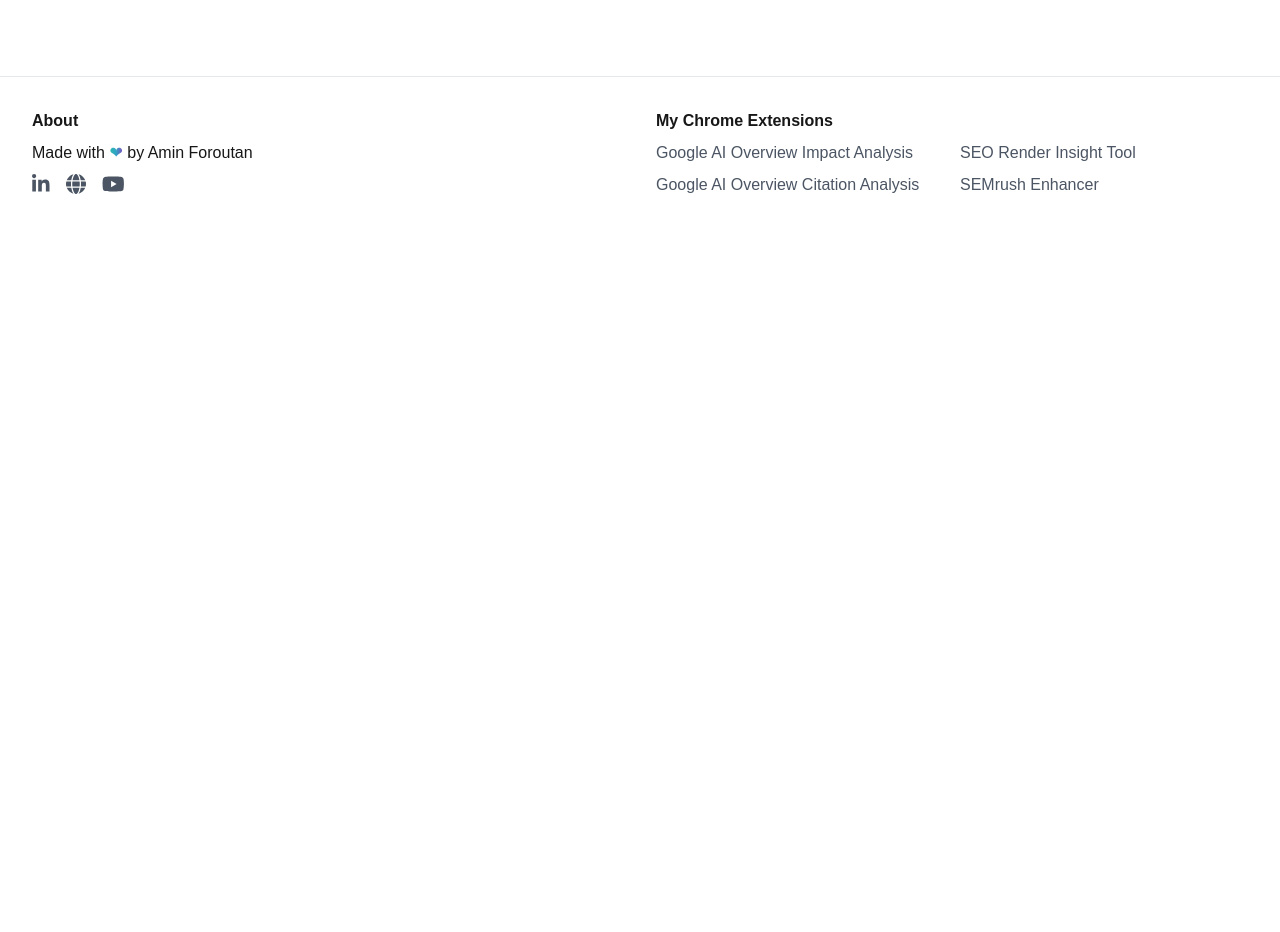
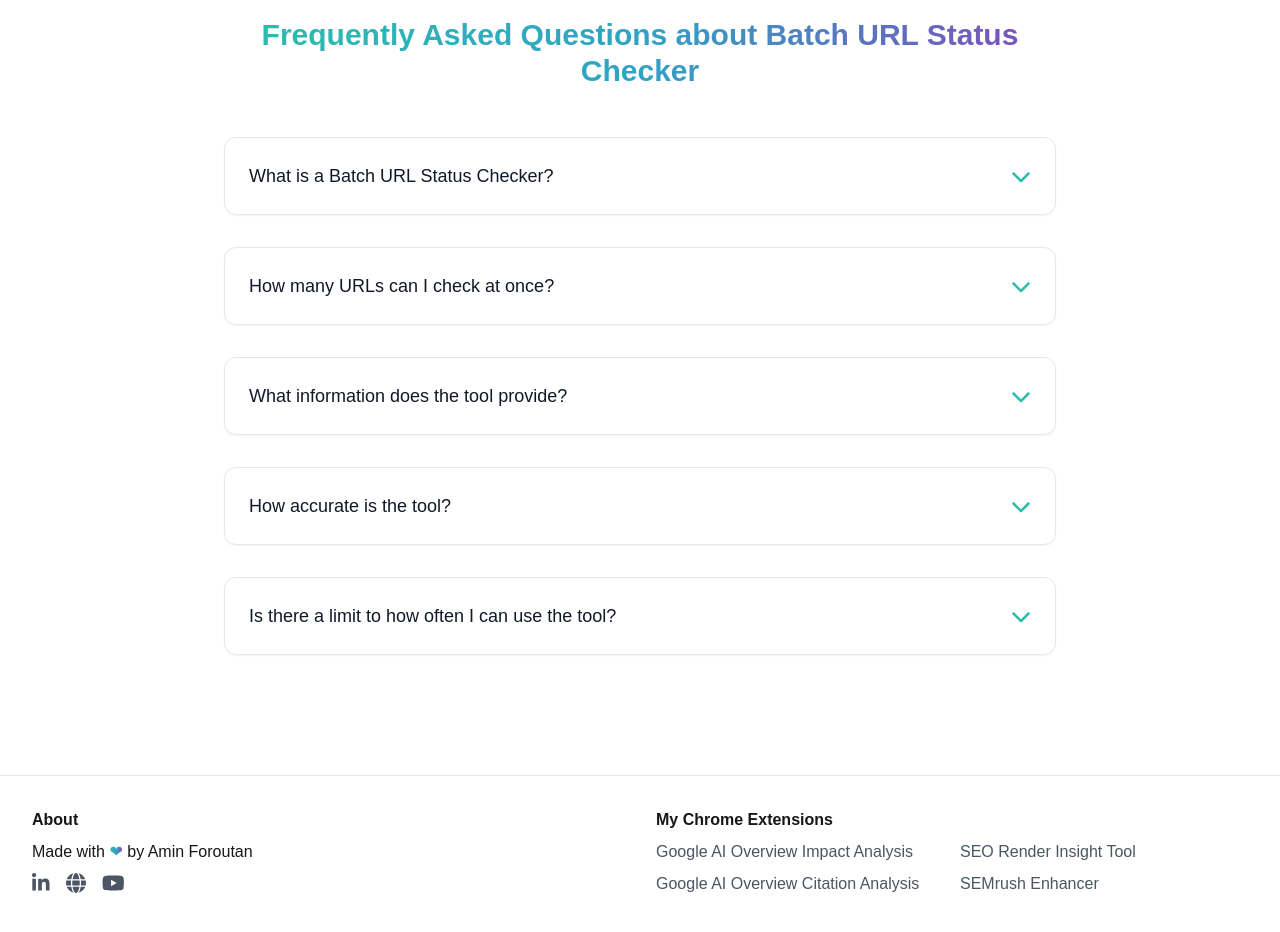
Before and after one commit to AminForou/seo-platform-frontend, a Next.js app: page /tool in a window 1280 px wide. Shown: the part 820-1752 px from the top of the page. Before the commit the page ends 1065 px from the top, so only its background shows below. Built offline with nearby package versions, Linux system fonts and the light colour scheme; no server answers.

Commit message:
FAQ component added

```diff
--- /dev/null
+++ b/app/components/FAQ.tsx
@@ -0,0 +1,71 @@
+import React, { useState } from 'react';
+import { FontAwesomeIcon } from '@fortawesome/react-fontawesome';
+import { faChevronDown } from '@fortawesome/free-solid-svg-icons';
+
+interface FAQItem {
+  question: string;
+  answer: string;
+}
+
+interface FAQProps {
+  items: FAQItem[];
+  topic?: string;
+}
+
+const FAQ: React.FC<FAQProps> = ({ items, topic }) => {
+  const [openIndex, setOpenIndex] = useState<number | null>(null);
+
+  const toggleQuestion = (index: number) => {
+    setOpenIndex(openIndex === index ? null : index);
+  };
+
+  const title = topic
+    ? `Frequently Asked Questions about ${topic}`
+    : "Frequently Asked Questions";
+
+  return (
+    <section className="py-16">
+      <div className="max-w-4xl mx-auto px-4 sm:px-6 lg:px-8">
+        <h2 className="gradientText text-3xl font-extrabold text-center mb-12 relative">
+          {title}
+        </h2>
+        <dl className="space-y-8">
+          {items.map((item, index) => (
+            <div
+              key={index}
+              className={`border border-gray-200 rounded-xl overflow-hidden transition-shadow duration-300 ${
+                openIndex === index ? 'shadow-lg' : 'shadow-sm hover:shadow-md'
+              }`}
+            >
+              <dt className="text-lg">
+                <button
+                  onClick={() => toggleQuestion(index)}
+                  className="w-full px-6 py-6 flex justify-between items-center focus:outline-none"
+                >
+                  <span className={`font-medium ${openIndex === index ? 'gradientText' : 'text-gray-900'}`}>
+                    {item.question}
+                  </span>
+                  <FontAwesomeIcon
+                    icon={faChevronDown}
+                    className={`h-5 w-5 text-[#2dbdad] transform transition-transform duration-300 ${
+                      openIndex === index ? 'rotate-180' : ''
+                    }`}
+                  />
+                </button>
+              </dt>
+              <dd
+                className={`overflow-hidden transition-all duration-300 ease-in-out ${
+                  openIndex === index ? 'max-h-96 gradient-border' : 'max-h-0'
+                }`}
+              >
+                <p className="px-6 py-6 text-base text-gray-600 leading-relaxed">{item.answer}</p>
+              </dd>
+            </div>
+          ))}
+        </dl>
+      </div>
+    </section>
+  );
+};
+
+export default FAQ;
--- a/app/components/Nav.tsx
+++ b/app/components/Nav.tsx
@@ -2,23 +2,39 @@
 
 'use client';
 
+import { useState } from 'react';
 import { FontAwesomeIcon } from '@fortawesome/react-fontawesome';
-import { faTools } from '@fortawesome/free-solid-svg-icons';
+import { faTools, faBars, faTimes } from '@fortawesome/free-solid-svg-icons';
 
 export default function Nav() {
+  const [isMenuOpen, setIsMenuOpen] = useState(false);
+
   return (
     <header className="bg-gray-50 shadow-sm">
       <div className="max-w-7xl mx-auto py-4 px-4 sm:px-6 lg:px-8">
         <div className="flex items-center justify-between">
           <a href="/" className="flex items-center">
-          <FontAwesomeIcon
+            <FontAwesomeIcon
               icon={faTools}
-              size="2x" // Use the size prop
+              size="2x"
               className="text-indigo-600 mr-3"
             />
             <p className="text-2xl font-bold text-gray-900">SEO Tools Hub</p>
           </a>
-          <nav>
+
+          {/* Hamburger menu button for mobile */}
+          <button
+            className="md:hidden text-gray-600 hover:text-indigo-600 transition-colors duration-200"
+            onClick={() => setIsMenuOpen(!isMenuOpen)}
+          >
+            <FontAwesomeIcon
+              icon={isMenuOpen ? faTimes : faBars}
+              className="text-2xl"
+            />
+          </button>
+
+          {/* Desktop menu */}
+          <nav className="hidden md:block">
             <ul className="flex space-x-4">
               <li>
                 <a href="/" className="text-gray-600 hover:text-indigo-600">
@@ -52,6 +68,41 @@
             </ul>
           </nav>
         </div>
+
+        {/* Mobile menu */}
+        <nav className={`md:hidden overflow-hidden transition-all duration-300 ease-in-out ${isMenuOpen ? 'max-h-60 opacity-100 mt-4' : 'max-h-0 opacity-0'}`}>
+          <ul className="flex flex-col space-y-2">
+            <li>
+              <a href="/" className="text-gray-600 hover:text-indigo-600">
+                Home
+              </a>
+            </li>
+            <li>
+              <a
+                href="/tool"
+                className="text-gray-600 hover:text-indigo-600"
+              >
+                Tool
+              </a>
+            </li>
+            <li>
+              <a
+                href="/about"
+                className="text-gray-600 hover:text-indigo-600"
+              >
+                About
+              </a>
+            </li>
+            <li>
+              <a
+                href="/contact"
+                className="text-gray-600 hover:text-indigo-600"
+              >
+                Contact
+              </a>
+            </li>
+          </ul>
+        </nav>
       </div>
     </header>
   );
--- a/app/components/Tooltip.tsx
+++ b/app/components/Tooltip.tsx
@@ -2,38 +2,29 @@
 
 interface TooltipProps {
   children: ReactNode;
-  content: ReactNode;  // Changed from string to ReactNode
+  content: ReactNode;
 }
 
 function Tooltip({ children, content }: TooltipProps) {
   const [isVisible, setIsVisible] = useState(false);
-  const [position, setPosition] = useState({ x: 0, y: 0 });
+  const [position, setPosition] = useState<{ x: number; y: number } | null>(null);
   const tooltipRef = useRef<HTMLDivElement>(null);
-
-  const handleMouseEnter = (e: React.MouseEvent<HTMLDivElement, MouseEvent>) => {
-    setIsVisible(true);
-    updatePosition(e as unknown as MouseEvent);
-  };
-
-  const handleMouseMove = useCallback((e: MouseEvent) => {
-    if (isVisible) {
-      updatePosition(e);
-    }
-  }, [isVisible]);
+  const childrenRef = useRef<HTMLDivElement>(null);
 
   const updatePosition = useCallback((e: MouseEvent) => {
-    if (tooltipRef.current) {
+    if (tooltipRef.current && childrenRef.current) {
       const tooltipWidth = tooltipRef.current.offsetWidth;
       const tooltipHeight = tooltipRef.current.offsetHeight;
       const windowWidth = window.innerWidth;
       const windowHeight = window.innerHeight;
 
-      let x = e.clientX + 10; // 10px offset from cursor
-      let y = e.clientY + 10;
+      const rect = childrenRef.current.getBoundingClientRect();
+      let x = rect.right + 10; // 10px offset from the right of the children
+      let y = rect.top;
 
       // Adjust position if tooltip goes off screen
       if (x + tooltipWidth > windowWidth) {
-        x = windowWidth - tooltipWidth - 10;
+        x = rect.left - tooltipWidth - 10;
       }
       if (y + tooltipHeight > windowHeight) {
         y = windowHeight - tooltipHeight - 10;
@@ -43,18 +34,24 @@
     }
   }, []);
 
+  const handleMouseEnter = useCallback(() => {
+    setIsVisible(true);
+    updatePosition(new MouseEvent('mousemove'));
+  }, [updatePosition]);
+
   useEffect(() => {
     if (isVisible) {
-      document.addEventListener('mousemove', handleMouseMove);
+      document.addEventListener('mousemove', updatePosition);
     }
     return () => {
-      document.removeEventListener('mousemove', handleMouseMove);
+      document.removeEventListener('mousemove', updatePosition);
     };
-  }, [isVisible, handleMouseMove]);
+  }, [isVisible, updatePosition]);
 
   return (
     <div className="relative inline-block">
       <div
+        ref={childrenRef}
         onMouseEnter={handleMouseEnter}
         onMouseLeave={() => setIsVisible(false)}
       >
@@ -65,9 +62,10 @@
           ref={tooltipRef}
           className="fixed z-50 p-2 text-sm text-white bg-gray-800 rounded-lg shadow-lg"
           style={{
-            left: `${position.x}px`,
-            top: `${position.y}px`,
+            left: position ? `${position.x}px` : 'auto',
+            top: position ? `${position.y}px` : 'auto',
             maxWidth: '250px',
+            visibility: position ? 'visible' : 'hidden',
           }}
         >
           {content}
--- a/app/globals.css
+++ b/app/globals.css
@@ -138,3 +138,28 @@
   left: 50%;
   transform: translate(-50%, -50%);
 }
+
+.gradient-border {
+  position: relative;
+}
+
+.gradient-border::before {
+  content: '';
+  position: absolute;
+  top: 0;
+  left: 0;
+  right: 0;
+  height: 2px;
+  background: linear-gradient(90deg, #2dbdad 0%, #30a3c5 50%, #804cbd 100%);
+  background-size: 200% 100%;
+  animation: gradientAnimation 5s linear infinite;
+}
+
+@keyframes gradientAnimation {
+  0% {
+    background-position: 0% 50%;
+  }
+  100% {
+    background-position: 100% 50%;
+  }
+}
--- a/app/tool/page.tsx
+++ b/app/tool/page.tsx
@@ -9,6 +9,7 @@
 import { FontAwesomeIcon } from '@fortawesome/react-fontawesome';
 import { faLink } from '@fortawesome/free-solid-svg-icons';
 import { SelectedFields, Result } from './types';
+import FAQ from '../components/FAQ';
 
 export default function Tool() {
   const [urls, setUrls] = useState('');
@@ -181,8 +182,30 @@
     return 'text-green-600';
   };
 
+  const faqItems = [
+    {
+      question: "What is a Batch URL Status Checker?",
+      answer: "A Batch URL Status Checker is a tool that allows you to check the status of multiple URLs simultaneously. It provides information such as HTTP status codes, redirect chains, and metadata for each URL."
+    },
+    {
+      question: "How many URLs can I check at once?",
+      answer: "The number of URLs you can check at once depends on the server's capacity. Generally, you can check up to 100 URLs in a single batch, but for best performance, we recommend checking 50 or fewer URLs at a time."
+    },
+    {
+      question: "What information does the tool provide?",
+      answer: "The tool provides various pieces of information including status code, redirect chain, response time, content type, meta title, meta description, and H1 tags. You can customize which fields to display in the results."
+    },
+    {
+      question: "How accurate is the tool?",
+      answer: "The tool provides real-time results based on the current state of the URLs. However, website statuses can change rapidly, so results may vary if you check the same URL at different times."
+    },
+    {
+      question: "Is there a limit to how often I can use the tool?",
+      answer: "There are no strict limits, but we encourage responsible use. If you need to check a very large number of URLs frequently, please contact us about our API or enterprise solutions."
+    }
+  ];
+
   return (
-
     <div className="min-h-screen bg-white">
       <main className="max-w-7xl mx-auto py-6 sm:px-6 lg:px-8">
         <div className="px-4 py-6 sm:px-0">
@@ -256,6 +279,8 @@
             )}
           </div>
         </div>
+
+        <FAQ items={faqItems} topic="Batch URL Status Checker" />
       </main>
     </div>
   );
```
